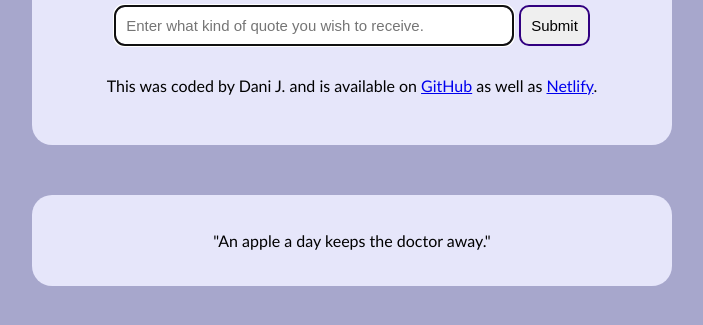
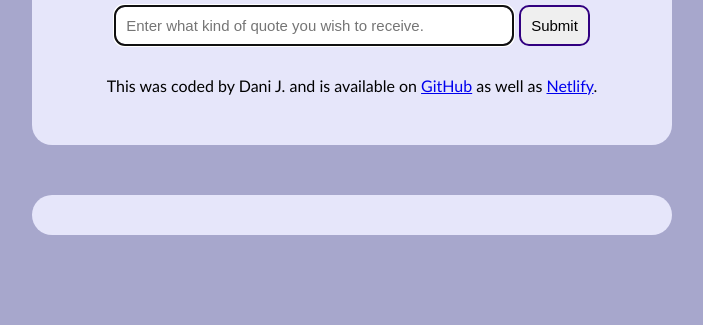
Before and after one commit to Xcodetta/Quote-creator, a plain HTML site: page index.html in a window 1280 px wide. Shown: the part 225-550 px from the top of the page, without its empty margins (288-991 px from the left). Drawn offline with nearby package versions, Linux system fonts and the light colour scheme.

Commit message:
Update index.html

```diff
--- a/index.html
+++ b/index.html
@@ -17,7 +17,7 @@
     <div class="box">
       <header><h1>Quote of the Day</h1></header>
       <main>
-        <form>
+        <form id="quote-maker">
           <input
             type="text"
             placeholder="Enter what kind of quote you wish to receive."
@@ -40,8 +40,6 @@
         >.
       </footer>
     </div>
-    <div class="quote">
-      <p>"An apple a day keeps the doctor away."</p>
-    </div>
+    <div class="quote" id="quote"></div>
   </body>
 </html>
```
